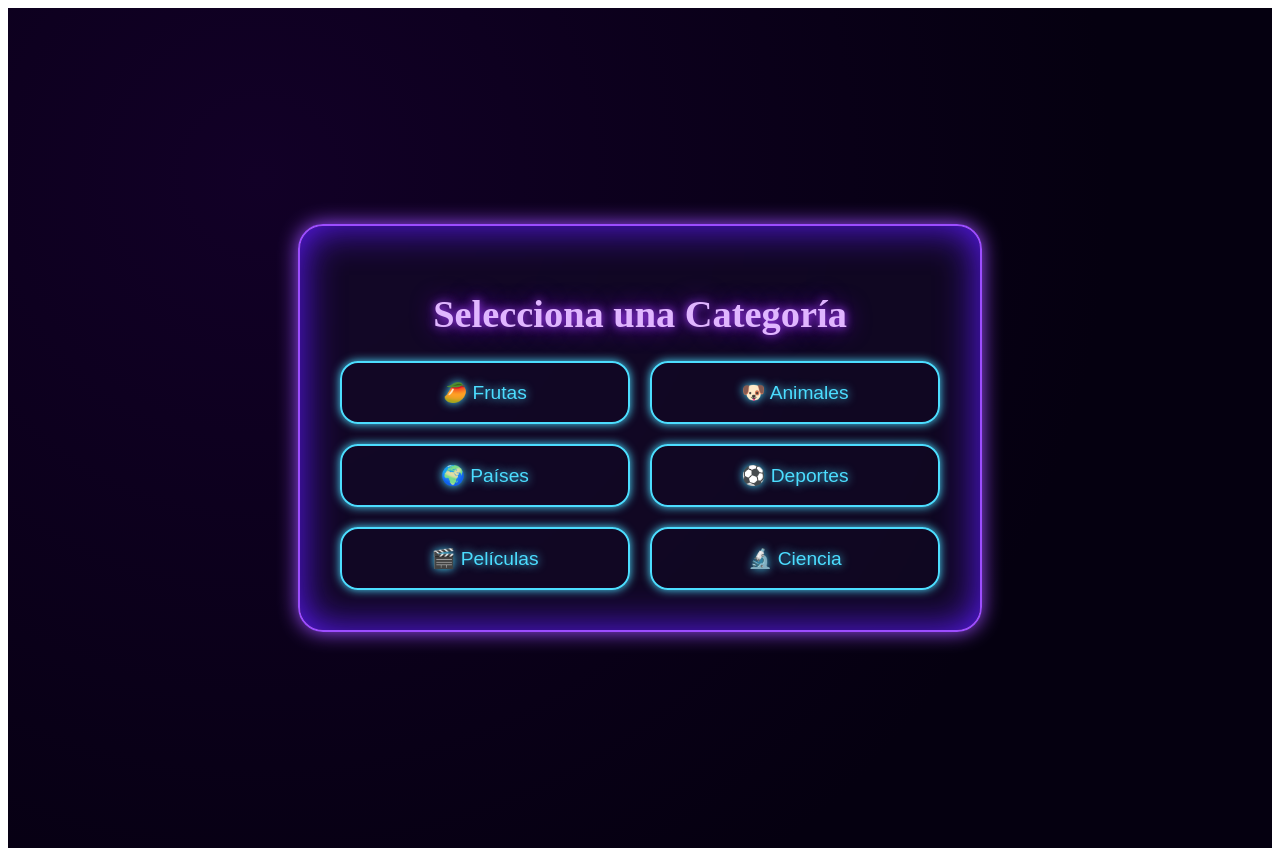
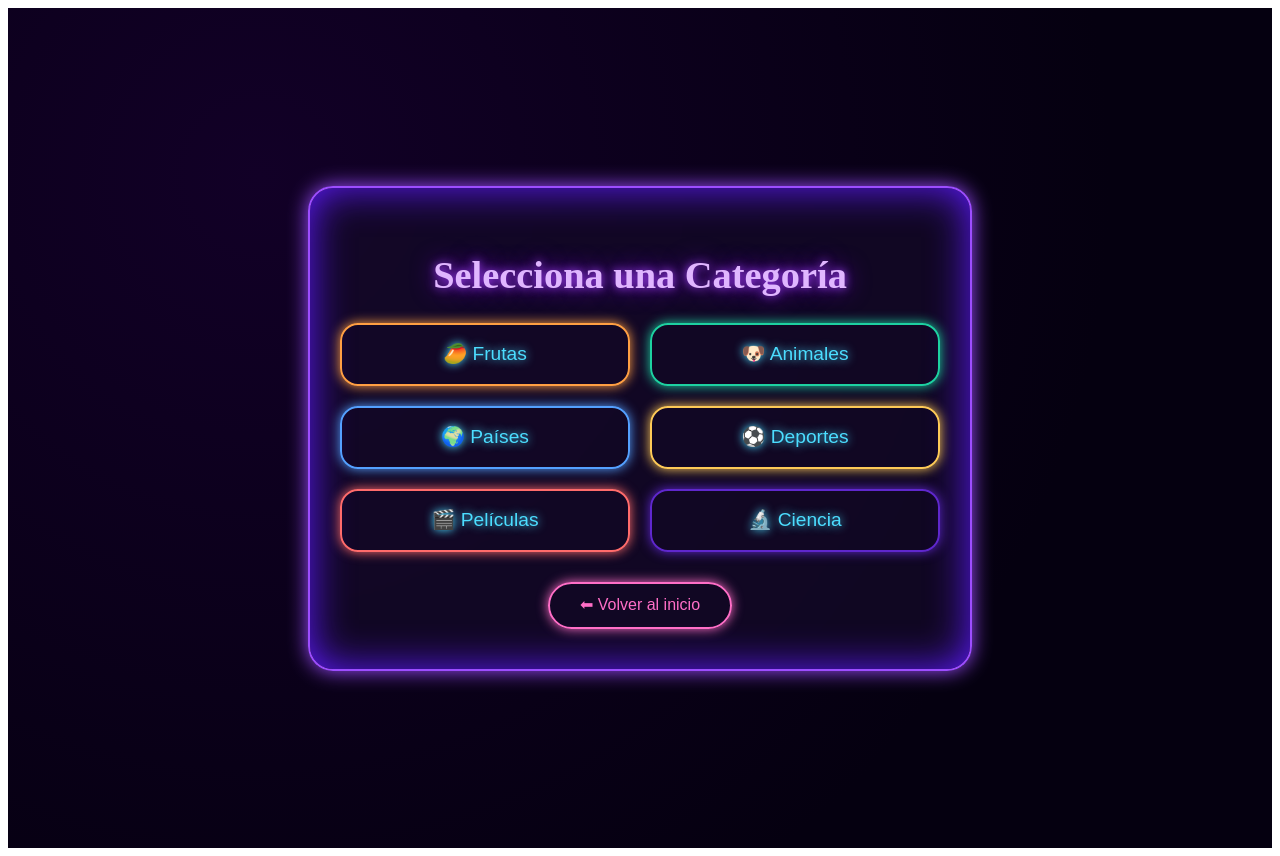
Before and after one commit to kassytasi/AHORCADO, a Vue app in the folder juego/muerte/: page /categories in a window 1280 px wide. Built offline with nearby package versions, Linux system fonts and the light colour scheme.

Commit message:
Update CategoryView.vue

```diff
--- a/juego/muerte/src/views/CategoryView.vue
+++ b/juego/muerte/src/views/CategoryView.vue
@@ -1,16 +1,23 @@
 <template>
   <div class="neon-bg">
     <div class="category-card">
+
       <h1 class="neon-title">Selecciona una Categoría</h1>
 
       <div class="grid">
-        <button class="cat-btn" @click="select('frutas')">🥭 Frutas</button>
-        <button class="cat-btn" @click="select('animales')">🐶 Animales</button>
-        <button class="cat-btn" @click="select('paises')">🌍 Países</button>
-        <button class="cat-btn" @click="select('deportes')">⚽ Deportes</button>
-        <button class="cat-btn" @click="select('peliculas')">🎬 Películas</button>
-        <button class="cat-btn" @click="select('ciencia')">🔬 Ciencia</button>
+        <button class="cat-btn frutas" @click="select('frutas')">🥭 Frutas</button>
+        <button class="cat-btn animales" @click="select('animales')">🐶 Animales</button>
+        <button class="cat-btn paises" @click="select('paises')">🌍 Países</button>
+        <button class="cat-btn deportes" @click="select('deportes')">⚽ Deportes</button>
+        <button class="cat-btn peliculas" @click="select('peliculas')">🎬 Películas</button>
+        <button class="cat-btn ciencia" @click="select('ciencia')">🔬 Ciencia</button>
       </div>
+
+      <!-- BOTÓN VOLVER -->
+      <button class="back-btn" @click="volverInicio">
+        ⬅ Volver al inicio
+      </button>
+
     </div>
   </div>
 </template>
@@ -21,6 +28,10 @@ const router = useRouter()
 
 function select(category) {
   router.push(`/levels?category=${category}`)
+}
+
+function volverInicio() {
+  router.push('/')
 }
 </script>
 
@@ -35,9 +46,9 @@ function select(category) {
 }
 
 .category-card {
-  background: rgba(20, 10, 40, 0.7);
-  padding: 40px;
-  width: 90%;
+  background: rgba(20, 10, 40, 0.75);
+  padding: 40px 30px;
+  width: 100%;
   max-width: 600px;
   border-radius: 25px;
   border: 2px solid #9d4dff;
@@ -60,6 +71,13 @@ function select(category) {
   grid-template-columns: repeat(2, 1fr);
 }
 
+/* ✅ En móvil pasa a 1 columna */
+@media (max-width: 500px) {
+  .grid {
+    grid-template-columns: 1fr;
+  }
+}
+
 .cat-btn {
   background: transparent;
   border: 2px solid #4cddff;
@@ -68,18 +86,57 @@ function select(category) {
   border-radius: 18px;
   font-size: 1.2rem;
   cursor: pointer;
-  transition: 0.2s;
+  transition: 0.2s ease;
   box-shadow: 0 0 10px #4cddff;
   text-shadow: 0 0 10px #4cddff;
 }
 
+/* EFECTO CLIC */
+.cat-btn:active {
+  transform: scale(.95);
+  box-shadow: inset 0 0 20px #4cddff;
+  background: rgba(76, 221, 255, 0.1);
+}
+
 .cat-btn:hover {
-  transform: scale(1.1);
-  box-shadow: 0 0 20px #4cddff, inset 0 0 15px #6efbff;
+  transform: scale(1.08);
+}
+
+/* COLORES SUTILES POR CATEGORÍA */
+.frutas { border-color: #ff9f43; box-shadow: 0 0 12px #ff9f43 }
+.animales { border-color: #1dd1a1; box-shadow: 0 0 12px #1dd1a1 }
+.paises { border-color: #54a0ff; box-shadow: 0 0 12px #54a0ff }
+.deportes { border-color: #feca57; box-shadow: 0 0 12px #feca57 }
+.peliculas { border-color: #ff6b6b; box-shadow: 0 0 12px #ff6b6b }
+.ciencia { border-color: #5f27cd; box-shadow: 0 0 12px #5f27cd }
+
+/* BOTÓN VOLVER */
+.back-btn {
+  margin-top: 30px;
+  background: transparent;
+  border: 2px solid #ff6ec7;
+  color: #ff6ec7;
+  padding: 12px 30px;
+  border-radius: 30px;
+  font-size: 1rem;
+  cursor: pointer;
+  box-shadow: 0 0 12px #ff6ec7;
+  transition: .3s;
+}
+
+.back-btn:hover {
+  transform: scale(1.05);
+  box-shadow: 0 0 20px #ff92d4;
 }
 
 @keyframes fadeIn {
-  from { opacity: 0; transform: scale(.9); }
-  to { opacity: 1; transform: scale(1); }
+  from {
+    opacity: 0;
+    transform: translateY(20px) scale(.95);
+  }
+  to {
+    opacity: 1;
+    transform: translateY(0) scale(1);
+  }
 }
 </style>
```
